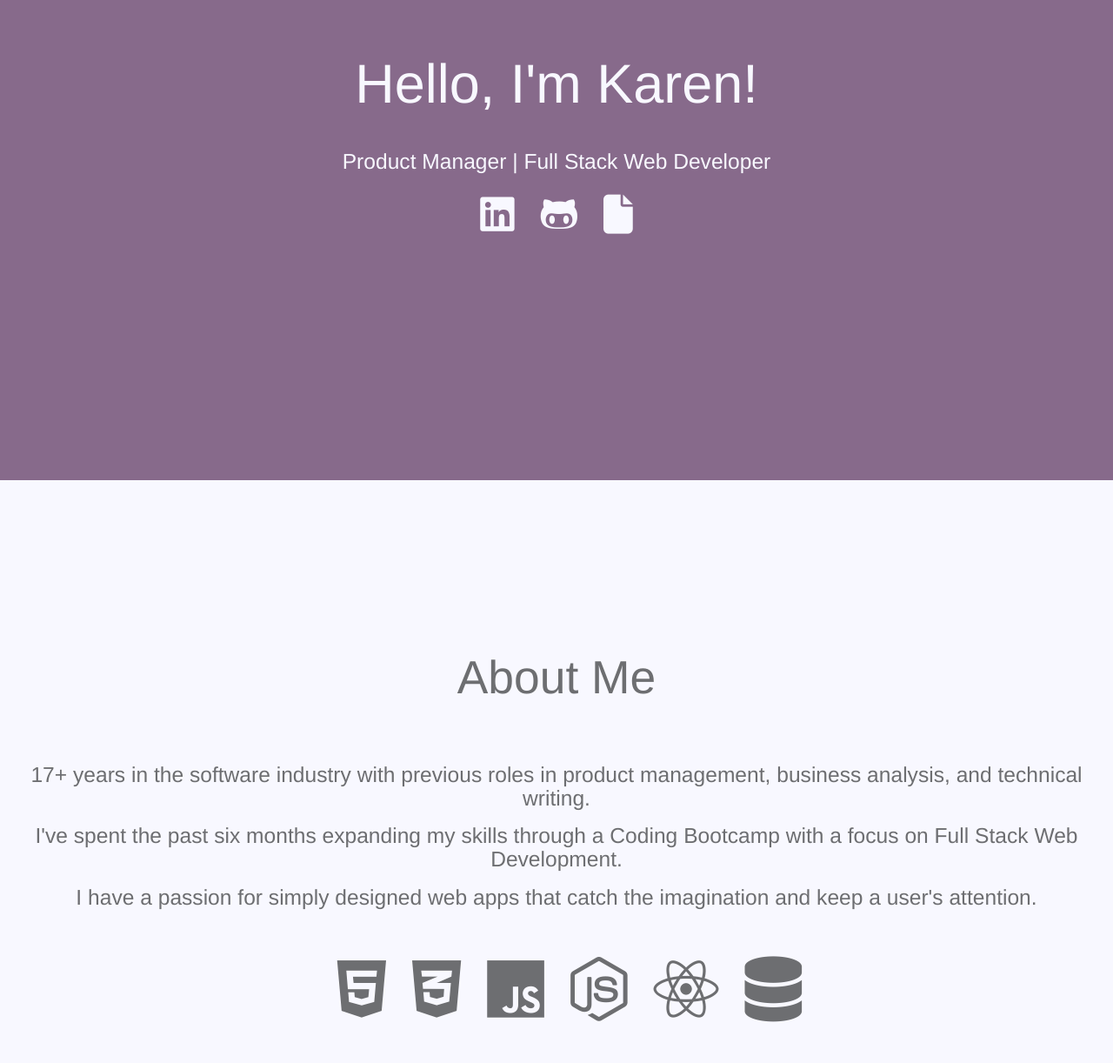
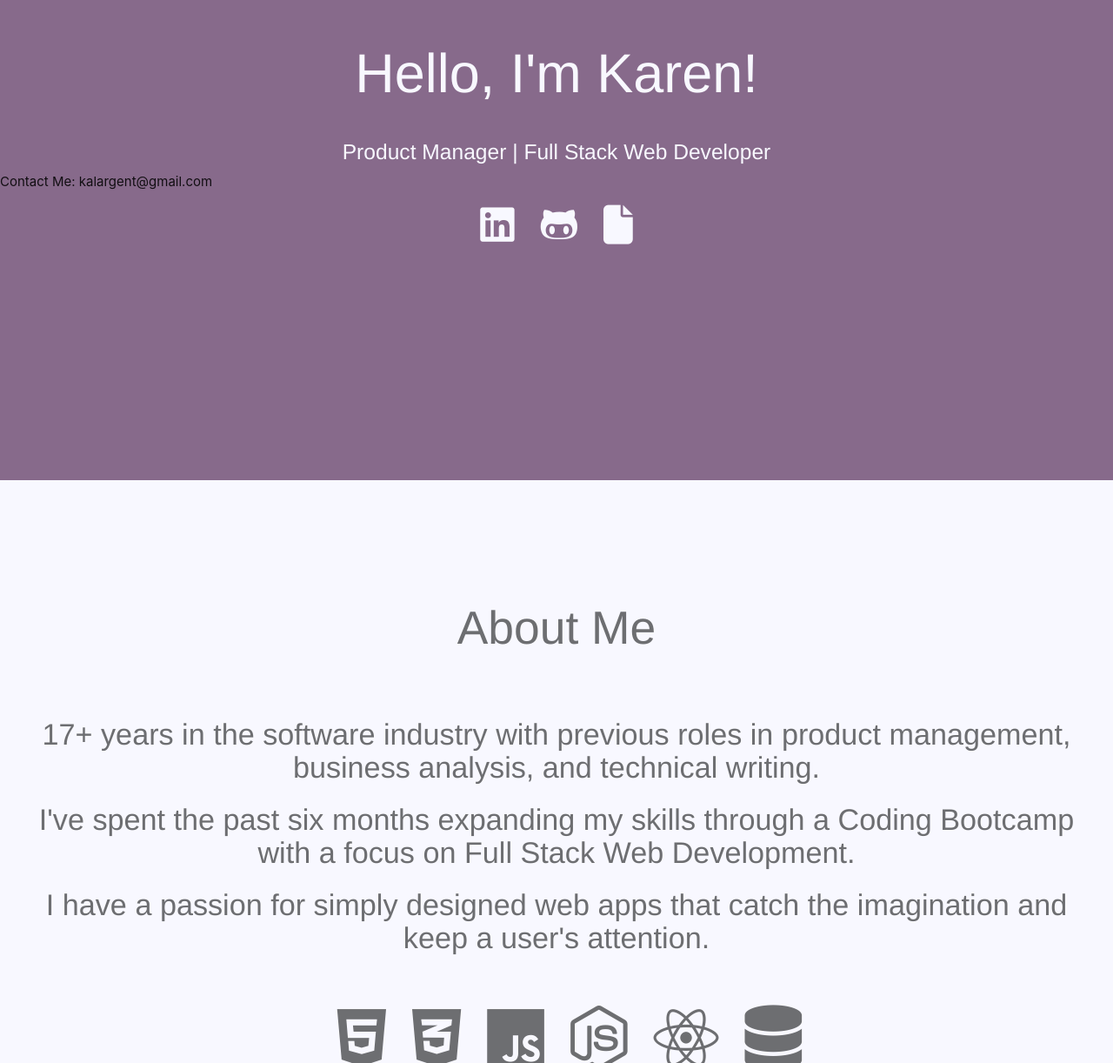
Before and after one commit to kalargent/ReactPortfolio, a React (Create React App) app: page / in a window 1280 px wide. Shown: the part 248-1470 px from the top of the page at 87% size. Built offline with nearby package versions, Linux system fonts and the light colour scheme.

Commit message:
updated the font size on about me, and updated email

```diff
--- a/src/pages/AboutPage/index.js
+++ b/src/pages/AboutPage/index.js
@@ -9,11 +9,11 @@ const AboutPage = props => {
       </div>
 
       <div className="about-text">
-         <h5>17+ years in the software industry with previous roles in product management, business analysis, and technical writing. </h5>
+         <h4>17+ years in the software industry with previous roles in product management, business analysis, and technical writing. </h4>
 
-         <h5>        I've spent the past six months expanding my skills through a Coding Bootcamp with a focus on Full Stack Web Development.
-</h5>
-      <h5>I have a passion for simply designed web apps that catch the imagination and keep a user's attention.</h5>
+         <h4>        I've spent the past six months expanding my skills through a Coding Bootcamp with a focus on Full Stack Web Development.
+</h4>
+      <h4>I have a passion for simply designed web apps that catch the imagination and keep a user's attention.</h4>
       </div>
 
       <div className="tech-icons">
--- a/src/pages/LandingPage/index.js
+++ b/src/pages/LandingPage/index.js
@@ -16,6 +16,9 @@ const LandingPage = (props) =>{
             <div className="tagline">
                 <h5>Product Manager | Full Stack Web Developer </h5>
             </div>
+            <div>
+                <h7>Contact Me: kalargent@gmail.com</h7>
+            </div>
 
             <div className="social">
             <a href = "https://www.linkedin.com/in/karen-largent-ab01494/" rel = "noopener noreferrer" target="_blank"><i className="fab fa-linkedin fa-3x"></i></a>
```
